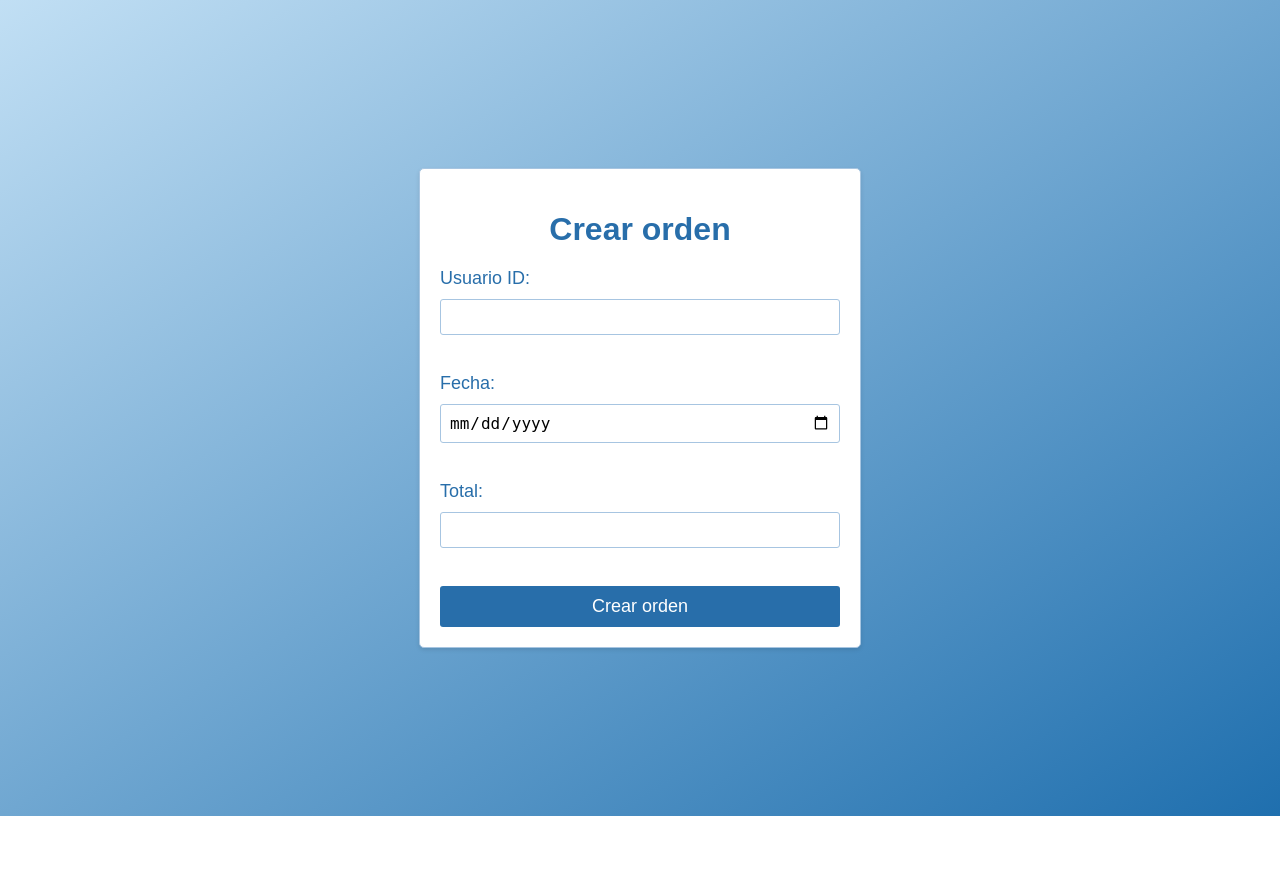
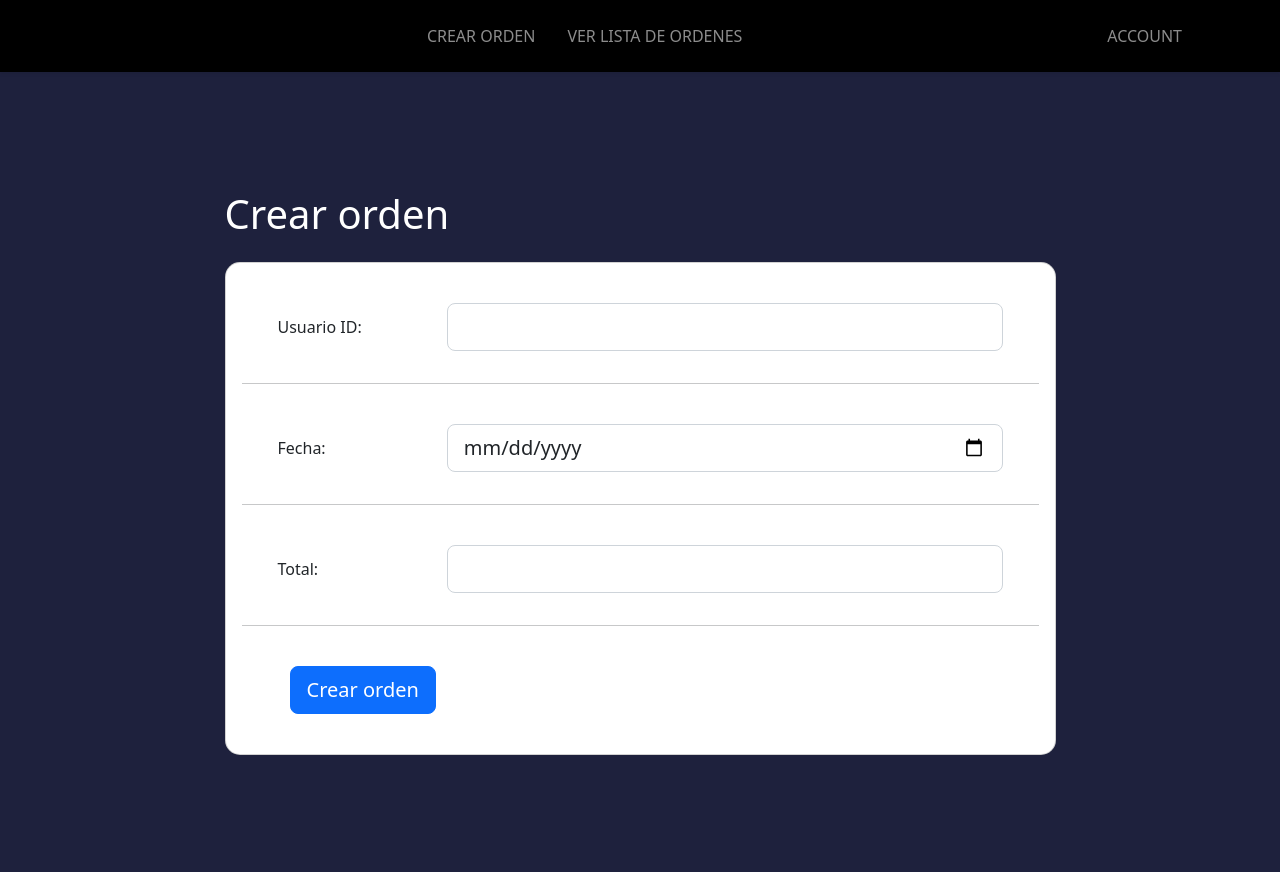
Before and after one commit to luisangelfc/LosGuajolocombos, a Flask app: page /ordenes/crear in a window 1280 px wide. Before the commit the page ends 816 px from the top, so only its background shows below. Run offline with Flask 3, Linux system fonts and the light colour scheme.

Commit message:
Mejore el front pero aún no está terminado

```diff
--- a/controllers/controller_ordenes.py
+++ b/controllers/controller_ordenes.py
@@ -66,15 +66,6 @@ def view_order(order_id):
     # Render the order detail page
     return render_template('cambiar_estatus.html', order=order)
 
-
-@ordenesBlueprint.route('/interfaz')
-def order_management():
-    # Retrieve all orders from the database
-    orders = Orden.query.all()
-
-    # Render the order management page
-    return render_template('interfaz_ordenes.html', orders=orders)
-
 @ordenesBlueprint.route('/ver_ordenes')
 def customer_orders():
     # Retrieve all orders from the database
--- a/templates/crear_orden.html
+++ b/templates/crear_orden.html
@@ -1,83 +1,86 @@
 <!DOCTYPE html>
-<html>
+<html lang="en">
 <head>
-  <style>
-    body {
-      display: flex;
-      justify-content: center;
-      align-items: center;
-      height: 100vh;
-      background: linear-gradient(to bottom right, #C1DFF4, #1F6FAE);
-      color: #333;
-      font-family: Arial, sans-serif;
-    }
-
-    .container {
-      width: 400px;
-      padding: 20px;
-      background-color: #FFFFFF;
-      border: 1px solid #A7C5E1;
-      border-radius: 5px;
-      box-shadow: 0 2px 4px rgba(0, 0, 0, 0.1);
-      text-align: center;
-    }
-
-    h1 {
-      color: #286EAA;
-      font-size: 32px;
-      margin-bottom: 20px;
-    }
-
-    form {
-      display: grid;
-      gap: 10px;
-      text-align: left;
-    }
-
-    label {
-      color: #286EAA;
-      font-size: 18px;
-    }
-
-    input[type="number"],
-    input[type="date"] {
-      padding: 8px;
-      border: 1px solid #A7C5E1;
-      border-radius: 3px;
-      font-size: 16px;
-    }
-
-    input[type="submit"] {
-      padding: 10px 20px;
-      background-color: #286EAA;
-      color: #FFFFFF;
-      border: none;
-      border-radius: 3px;
-      font-size: 18px;
-      transition: background-color 0.3s ease;
-    }
-
-    input[type="submit"]:hover {
-      background-color: #003A61;
-      cursor: pointer;
-    }
-  </style>
+    <meta charset="UTF-8">
+    <title>Title</title>
+    <link href="https://cdn.jsdelivr.net/npm/bootstrap@5.2.3/dist/css/bootstrap.min.css" rel="stylesheet" integrity="sha384-rbsA2VBKQhggwzxH7pPCaAqO46MgnOM80zW1RWuH61DGLwZJEdK2Kadq2F9CUG65" crossorigin="anonymous">
 </head>
 <body>
+
+    <nav class="navbar navbar-expand-lg bg-black sticky-top navbar-dark p-3 shadow-sm">
           <div class="container">
-    <h1>Crear orden</h1>
-    <form method="POST" action="{{ url_for('ordenes.create_order') }}">
+            <div class="collapse navbar-collapse" id="navbarNavDropdown">
+              <ul class="navbar-nav ms-auto">
+                <li class="nav-item">
+                  <a class="nav-link mx-2 text-uppercase" href="/ordenes/crear">Crear Orden</a>
+                </li>
+                <li class="nav-item">
+                  <a class="nav-link mx-2 text-uppercase" href="/ordenes/ver_ordenes">Ver lista de ordenes</a>
+                </li>
+              </ul>
+              <ul class="navbar-nav ms-auto">
+                <li class="nav-item">
+                  <a class="nav-link mx-2 text-uppercase" href="#"><i class="fa-solid fa-circle-user me-1"></i> Account</a>
+                </li>
+              </ul>
+            </div>
+          </div>
+    </nav>
+
+    <section class="vh-100" style="background-color: #1E213D;">
+        <div class="container h-100">
+            <div class="row d-flex justify-content-center align-items-center h-100">
+                <div class="col-xl-9">
+
+                    <h1 class="text-white mb-4">Crear orden</h1>
+
+                    <div class="card" style="border-radius: 15px;">
+                        <div class="card-body">
+                            <form method="POST" action="{{ url_for('ordenes.create_order') }}" id="mainForm">
+                                <div class="row align-items-center pt-4 pb-3">
+                                    <div class="col-md-3 ps-5">
                                         <label for="id_usuario">Usuario ID:</label>
-      <input type="number" id="id_usuario" name="id_usuario" required>
-      <br>
+                                    </div>
+                                    <div class="col-md-9 pe-5">
+                                        <input type="number" class="form-control form-control-lg" id="id_usuario" name="id_usuario" required/>
+                                    </div>
+                                </div>
+
+                                <hr class="mx-n3">
+
+                                <div class="row align-items-center pt-4 pb-3">
+                                    <div class="col-md-3 ps-5">
                                         <label for="fecha">Fecha:</label>
-      <input type="date" id="fecha" name="fecha" required>
-      <br>
+                                    </div>
+                                    <div class="col-md-9 pe-5">
+                                        <input type="date" class="form-control form-control-lg" id="fecha" name="fecha" required/>
+                                    </div>
+                                </div>
+
+                                <hr class="mx-n3">
+
+                                <div class="row align-items-center pt-4 pb-3">
+                                    <div class="col-md-3 ps-5">
                                         <label for="total">Total:</label>
-      <input type="number" id="total" name="total" step="0.01" required>
-      <br>
-      <input type="submit" value="Crear orden">
+                                    </div>
+                                    <div class="col-md-9 pe-5">
+                                        <input type="number" class="form-control form-control-lg" id="total" name="total" step="0.01" required/>
+                                    </div>
+                                </div>
+
+                                <hr class="mx-n3">
+
+                                <div class="px-5 py-4">
+                                    <input type="submit" class="btn btn-primary btn-lg" id="submitBtn" value="Crear orden">
+                                </div>
                             </form>
                         </div>
+                    </div>
+                </div>
+            </div>
+        </div>
+    </section>
+
+    <script src="https://cdn.jsdelivr.net/npm/bootstrap@5.2.3/dist/js/bootstrap.bundle.min.js" integrity="sha384-kenU1KFdBIe4zVF0s0G1M5b4hcpxyD9F7jL+jjXkk+Q2h455rYXK/7HAuoJl+0I4" crossorigin="anonymous"></script>
 </body>
 </html>
```
Also changed, not shown: templates/cambiar_estatus.html (+45 -85 lines), templates/cliente_monitorea_estatus.html (+24 -40 lines), templates/interfaz_ordenes.html (deleted, +0 -55 lines), templates/vendedor_ver_ordenes.html (+48 -64 lines). Lines whose indentation alone changed are shown as unchanged.
